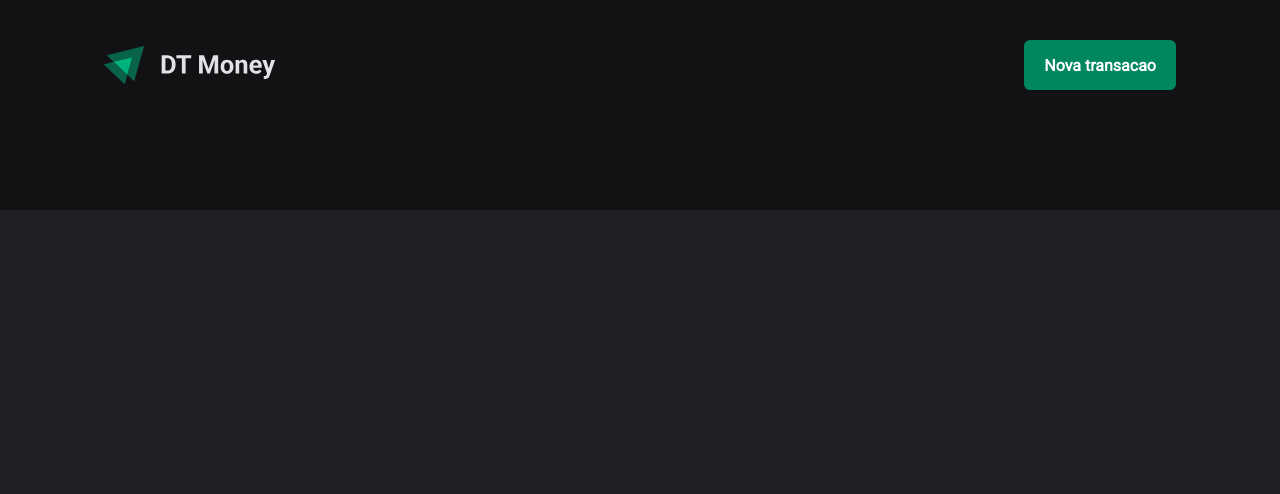
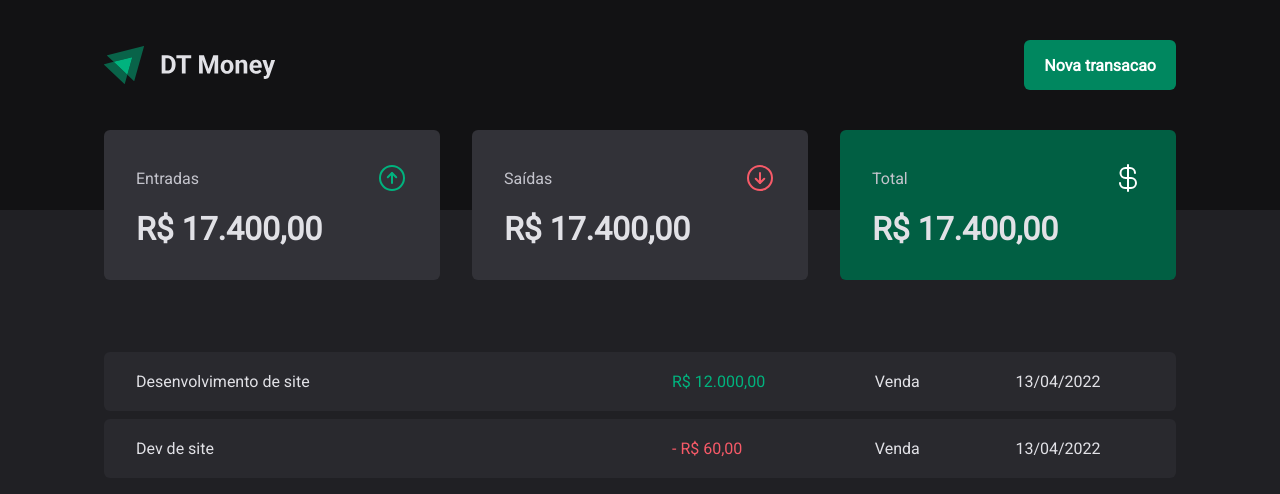
Before and after one commit to Carlos-Castro11/DT-Money, a React (Vite) app: page / in a window 1280 px wide. Shown: the top 494 px of the page. Built offline with nearby package versions, Linux system fonts and the light colour scheme.

Commit message:
Add transactions table

```diff
--- a/package.json
+++ b/package.json
@@ -10,6 +10,7 @@
     "preview": "vite preview"
   },
   "dependencies": {
+    "phosphor-react": "^1.4.1",
     "react": "^18.2.0",
     "react-dom": "^18.2.0",
     "styled-components": "^6.1.11"
--- /dev/null
+++ b/src/components/Summary/index.tsx
@@ -0,0 +1,33 @@
+import * as S from './styles';
+import { ArrowCircleDown, ArrowCircleUp, CurrencyDollar } from 'phosphor-react';
+
+export function Summary() {
+  return (
+    <S.SummaryContainer>
+      <S.SummaryCard>
+        <header>
+          <span>Entradas</span>
+          <ArrowCircleUp size={32} color='#00b37e' />
+        </header>
+
+        <strong>R$ 17.400,00</strong>
+      </S.SummaryCard>
+      <S.SummaryCard>
+        <header>
+          <span>Saídas</span>
+          <ArrowCircleDown size={32} color='#f75a68' />
+        </header>
+
+        <strong>R$ 17.400,00</strong>
+      </S.SummaryCard>
+      <S.SummaryCard variant='green'>
+        <header>
+          <span>Total</span>
+          <CurrencyDollar size={32} color='#ffff' />
+        </header>
+
+        <strong>R$ 17.400,00</strong>
+      </S.SummaryCard>
+    </S.SummaryContainer>
+  );
+}
--- /dev/null
+++ b/src/components/Summary/styles.ts
@@ -0,0 +1,43 @@
+import styled, { css } from 'styled-components';
+
+export const SummaryContainer = styled.section`
+  width: 100%;
+  max-width: 1120px;
+  margin: 0 auto;
+  padding: 0 1.5rem;
+
+  display: grid;
+  grid-template-columns: repeat(3, 1fr);
+  gap: 2rem;
+
+  margin-top: -5rem;
+`;
+
+interface SummaryCardProps {
+  variant?: 'green';
+}
+
+export const SummaryCard = styled.div<SummaryCardProps>`
+  background: ${(props) => props.theme['gray-600']};
+  border-radius: 6px;
+  padding: 2rem;
+
+  header {
+    display: flex;
+    align-items: center;
+    justify-content: space-between;
+    color: ${(props) => props.theme['gray-300']};
+  }
+
+  strong {
+    display: block;
+    margin-top: 1rem;
+    font-size: 2rem;
+  }
+
+  ${(props) =>
+    props.variant === 'green' &&
+    css`
+      background: ${props.theme['green-700']};
+    `}
+`;
--- a/src/pages/Transactions/index.tsx
+++ b/src/pages/Transactions/index.tsx
@@ -1,9 +1,39 @@
-import { Header } from "../../components/Header";
+import { Header } from '../../components/Header';
+import { Summary } from '../../components/Summary';
+import * as S from './styles';
 
 export function Transactions() {
   return (
     <div>
       <Header />
+      <Summary />
+
+      <S.TransactionsContainer>
+        <S.TransactionsTable>
+          <tbody>
+            <tr>
+              <td width='50%'>Desenvolvimento de site</td>
+              <td>
+                <S.PriceHighlight variant='income'>
+                  R$ 12.000,00
+                </S.PriceHighlight>
+              </td>
+              <td>Venda</td>
+              <td>13/04/2022</td>
+            </tr>
+            <tr>
+              <td width='50%'>Dev de site</td>
+              <td>
+                <S.PriceHighlight variant='outcome'>
+                  - R$ 60,00
+                </S.PriceHighlight>
+              </td>
+              <td>Venda</td>
+              <td>13/04/2022</td>
+            </tr>
+          </tbody>
+        </S.TransactionsTable>
+      </S.TransactionsContainer>
     </div>
   );
 }
--- a/src/pages/Transactions/styles.ts
+++ b/src/pages/Transactions/styles.ts
@@ -0,0 +1,41 @@
+import styled from 'styled-components';
+
+export const TransactionsContainer = styled.main`
+  width: 100%;
+  max-width: 1120px;
+  margin: 4rem auto 0;
+  padding: 0 1.5rem;
+`;
+
+export const TransactionsTable = styled.table`
+  width: 100%;
+  border-collapse: separate;
+  border-spacing: 0 0.5rem;
+  /* margin-top: 1.5rem; */
+
+  td {
+    padding: 1.25rem 2rem;
+    background: ${(props) => props.theme['gray-700']};
+
+    &:first-child {
+      border-top-left-radius: 6px;
+      border-bottom-left-radius: 6px;
+    }
+
+    &:last-child {
+      border-top-right-radius: 6px;
+      border-bottom-right-radius: 6px;
+    }
+  }
+`;
+
+interface PriceHighlightProps {
+  variant?: 'income' | 'outcome';
+}
+
+export const PriceHighlight = styled.span<PriceHighlightProps>`
+  color: ${(props) =>
+    props.variant === 'income'
+      ? props.theme['green-300']
+      : props.theme['red-300']};
+`;
```
Also changed, not shown: 1 other file (tests, documents, lock files or other folders).
